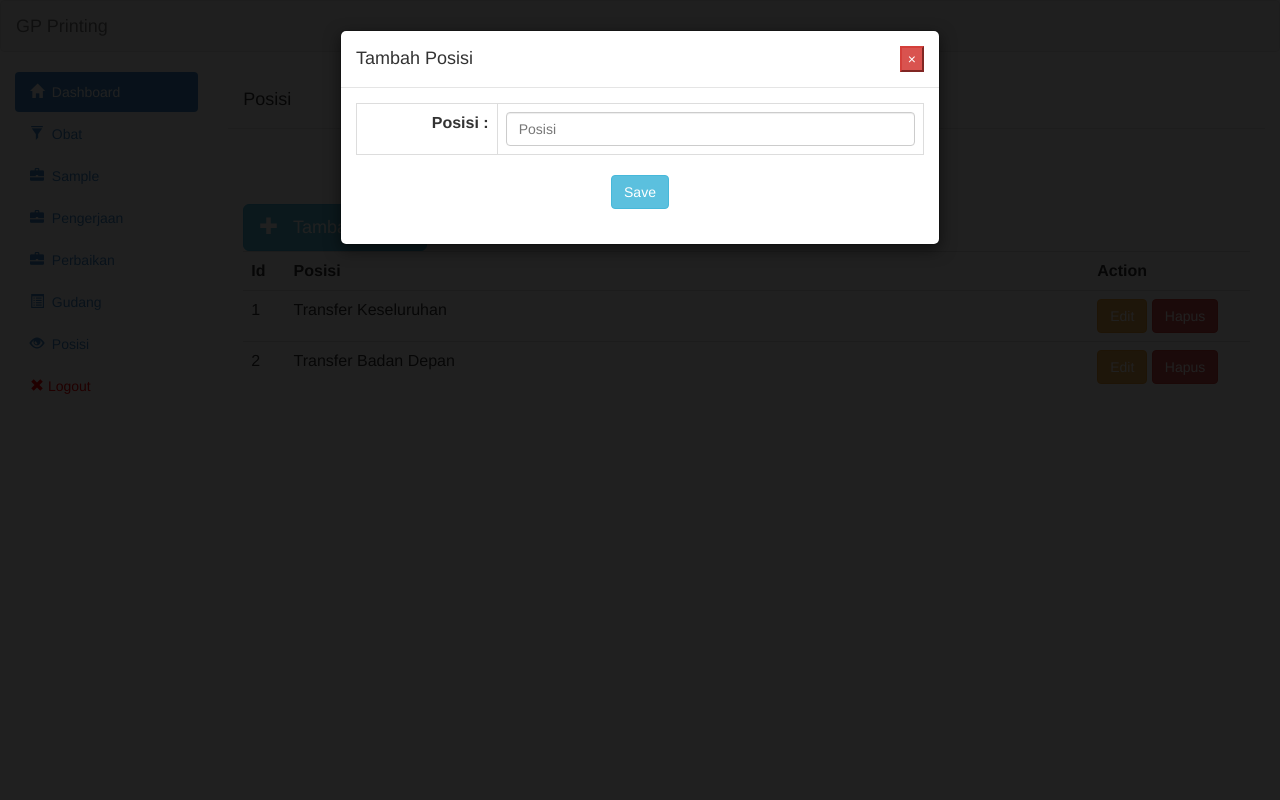
After one commit to dionisiusch/gp-printing, a PHP site: page /gp-printing/view/posisi.php in a window 1280 px wide, after a click on "Tambah Posisi". The commit adds this page. Run offline with PHP 8.4, Linux system fonts and the light colour scheme; the visitor is signed in with stand-in values (Sample User, id 1); data comes from the database, SQL or seed files in the repository; some libraries are stand-ins or nearby versions.

Commit message:
dion add posisi

```diff
--- a/controller/login/loginsession.php
+++ b/controller/login/loginsession.php
@@ -1,7 +1,6 @@
 <?php
+$path = $_SERVER['DOCUMENT_ROOT'].'/gp-printing';
 if(!isset($_SESSION['login'])){
-	header("location:view/login.php");
-		die();
+	echo "<base href='http://localhost/gp-printing/' /><script>window.location.replace('view/login.php');</script>";
 	}
-
 ?>
--- /dev/null
+++ b/controller/posisi/posisi_show.php
@@ -0,0 +1,71 @@
+<?php
+	include('../controller/config/linken.php');
+	include('../controller/config/asset.php');
+
+	$queryGetPosisi = "SELECT * from posisi";
+	$resultGetPosisi = mysqli_query($link,$queryGetPosisi) or die(mysqli_error($link));
+	 echo "<table class='table table-hover' style='width:100%'><tr>
+                        <th class='col-md-1' style='width:2%'>Id</th>
+                        <th class='col-md-1' style='width:50%'>Posisi</th>
+                        <th class='col-md-1' style='width:10%'>Action</th>
+                        </tr>";
+
+	while($row = mysqli_fetch_assoc($resultGetPosisi)){
+//test
+	?>
+
+	<script>
+
+	function test(){
+		 $("#myModal2").modal("hide");
+	};
+
+    function editPosisi(id){
+
+    var data = "id=" + id;
+
+
+	 $.ajax({
+            type: 'POST',
+            url: 'controller/posisi/posisi_editPosisi.php',
+            data: data,
+            success: function(data) {
+                var jsonResult = JSON.parse(data);
+				var text = jsonResult.text;
+				var validator = jsonResult.validator;
+					 $('#myModal3').html(text);
+					 $("#myModal3").modal("show");
+
+            }
+        });
+}
+
+
+
+
+	</script>
+                            <tr>
+								<td><?php echo $row['id']?></td>
+                                <td><?php echo $row['posisi']?></td>
+								<td>
+                                <button onclick="editPosisi(<?php echo $row["id"];?>)" class="btn btn-warning">Edit</button>
+                                <a class='btn btn-danger' href='controller/posisi/posisi_delete.php?id="<?php echo $row["id"];?>"'>Hapus</a></td>
+                            </tr>
+
+
+
+
+<?php
+	}
+	echo "</table>"
+
+	?>
+<script>
+</script>
+
+	<div id="myModal2" class="modal fade" role="dialog">
+
+	</div>
+	<div id="myModal3" class="modal fade" role="dialog">
+
+	</div>
--- a/view/header.php
+++ b/view/header.php
@@ -21,36 +21,14 @@ include($path.'/controller/config/asset.php');
 		<div class="row"></div>
 		<ul class="nav nav-pills nav-stacked">
 			<li class="active"><a href="index.php"><span class="glyphicon glyphicon-home"></span>&nbsp;&nbsp;Dashboard</a></li>
-            <li><a href="view/obat.php"><span class="glyphicon glyphicon-briefcase"></span>&nbsp;&nbsp;Obat</a></li>
+            <li><a href="view/obat.php"><span class="glyphicon glyphicon-filter"></span>&nbsp;&nbsp;Obat</a></li>
 			<li><a href="view/sample.php"><span class="glyphicon glyphicon-briefcase"></span>&nbsp;&nbsp;Sample</a></li>
 			<li><a href="view/pengerjaan.php"><span class="glyphicon glyphicon-briefcase"></span>&nbsp;&nbsp;Pengerjaan</a></li>
             <li><a href="view/revisi.php"><span class="glyphicon glyphicon-briefcase"></span>&nbsp;&nbsp;Perbaikan</a></li>
             <li><a href="view/gudang.php"><span class="glyphicon glyphicon-list-alt"></span>&nbsp;&nbsp;Gudang</a></li>
-<!--         <li><a href="view/detailTransaksi.php"><span class="glyphicon glyphicon-shopping-cart"></span>&nbsp;&nbsp;Detail Transaksi</a></li>-->
-            <!-- <li><a href="vendors.php"><span class="glyphicon glyphicon-briefcase"></span>&nbsp;&nbsp;Data Vendor</a></li>
-			<li><a href="penjualan.php"><span class="glyphicon glyphicon-shopping-cart"></span>&nbsp;&nbsp;Penjualan Sparepart</a></li>
-			<li><a href="service.php"><span class="glyphicon glyphicon-wrench"></span>&nbsp;&nbsp;Service</a>
-            <li><a href="goodsReceipt.php"><span class="glyphicon glyphicon-shopping-cart"></span>&nbsp;&nbsp;Penerimaan Barang</a></li>
-            <li><a href="detailTransaksi.php"><span class="glyphicon glyphicon-shopping-cart"></span>&nbsp;&nbsp;Detail Transaksi</a></li>
-            <li><a href="pemasukan.php"><span class="glyphicon glyphicon-stats"></span>&nbsp;&nbsp;Pemasukan</a></li>
-            <li><a href="pengeluaran.php"><span class="glyphicon glyphicon-stats"></span>&nbsp;&nbsp;Pengeluaran</a></li>
-            <li><a href="addPemasukan.php"><span class="glyphicon glyphicon-stats"></span>&nbsp;&nbsp;Tambah Pemasukan Baru</a></li>
-            <li><a href="laporanLabaRugi.php"><span class="glyphicon glyphicon-stats"></span>&nbsp;&nbsp;Laporan Laba Rugi</a></li>
-            <li><a href="piutang.php"><span class="glyphicon glyphicon-stats"></span>&nbsp;&nbsp;Piutang</a></li>
-            <li><a href="keuangan.php"><span class="glyphicon glyphicon-stats"></span>&nbsp;&nbsp;Keuangan</a></li>
-            <li><a href="transfer.php"><span class="glyphicon glyphicon-stats"></span>&nbsp;&nbsp;Transfer Saldo</a></li> -->
+			<li><a href="view/posisi.php"><span class="glyphicon glyphicon-eye-open"></span>&nbsp;&nbsp;Posisi</a></li>
             <li><a style="color:red;" href="controller/login/logout.php"><span class="glyphicon glyphicon-remove"></span >  Logout</a></li>
-			<!-- <li><a href="transaksiHarian.php"><span class="glyphicon glyphicon-shopping-cart"></span>  Transaksi berdasarkan Tanggal</a> </li> -->
 
-			<!-- <li><a href="pembayaran.php"><span class="glyphicon glyphicon-usd"></span>  Pembayaran</a></li> -->
-
-			<!-- <li><a href="ganti_foto.php"><span class="glyphicon glyphicon-picture"></span>  Ganti Foto</a></li> -->
-
-<!-- 			<li><a href="utilitas.php"><span class="glyphicon glyphicon-briefcase"></span>  Utilitas</a>
-			</li>
-			<li><a href="ganti_pass.php"><span class="glyphicon glyphicon-lock"></span> Ganti Password</a></li>
-
-			<li><a href="logout.php"><span class="glyphicon glyphicon-log-out"></span>  Logout</a></li> -->
 		</ul>
 	</div>
 	<div class="col-md-10">
--- /dev/null
+++ b/view/posisi.php
@@ -0,0 +1,66 @@
+<?php
+include('header.php');
+include('../controller/config/asset.php');
+?>
+<base href="http://localhost/gp-printing/" />
+<div class="modal-header">
+    <h4 class="modal-title">Posisi</h4>
+
+</div>
+<div class="modal-body">
+  <?php
+    $currentDateTime = date('Y-m-d');
+?>
+
+   <br />
+   <br />
+
+   <br>
+<!-- Trigger the modal with a button -->
+
+<button type="button" class="btn btn-info btn-lg" data-toggle="modal" data-target="#myModal"><span class="glyphicon glyphicon-plus"></span>&nbsp;&nbsp; Tambah Posisi</button>
+<?php
+	include '../controller/posisi/posisi_show.php';
+?>
+
+
+
+
+<!-- Modal -->
+<div id="myModal" class="modal fade" role="dialog">
+  <div class="modal-dialog">
+<form action="controller/posisi/posisi_add.php" method="POST" enctype="multipart/form-data">
+    <!-- Modal content-->
+    <div class="modal-content">
+      <div class="modal-header">
+        <button class="btn-danger" style='float:right' data-dismiss="modal">&times;</button>
+        <h4 class="modal-title">Tambah Posisi</h4>
+      </div>
+      <div class="modal-body">
+
+<div class="table-responsive ">
+
+     <table class="table table-bordered">
+        <tr>
+         <td align="right"><b>Posisi : </b></td>
+
+
+           <td><input id='posisi' type="text" name="posisi"  class="form-control" required placeholder='Posisi'></td>
+         </tr>
+       </table>
+
+        <div align="center">
+         <input type="submit" name="submit" id="submit" class="btn btn-info" value="Save">
+        </div>
+        <br />
+        <div id="inserted_item_data"></div>
+
+
+      </div>
+
+    </div>
+
+  </div>
+      </form>
+</div>
+    </div>
```
Also changed, not shown: controller/posisi/posisi_actionEdit.php (added, +16 -0 lines), controller/posisi/posisi_add.php (added, +18 -0 lines), controller/posisi/posisi_delete.php (added, +14 -0 lines), controller/posisi/posisi_editPosisi.php (added, +56 -0 lines).
